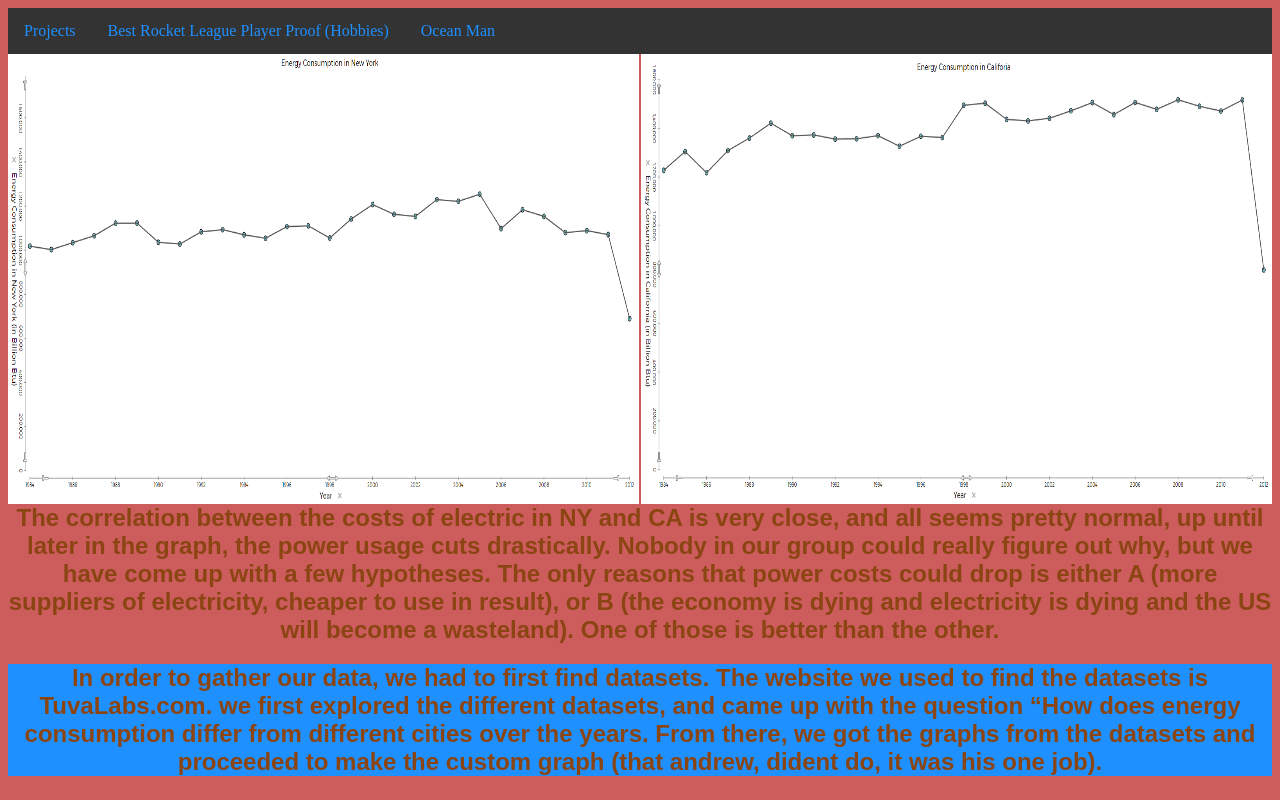
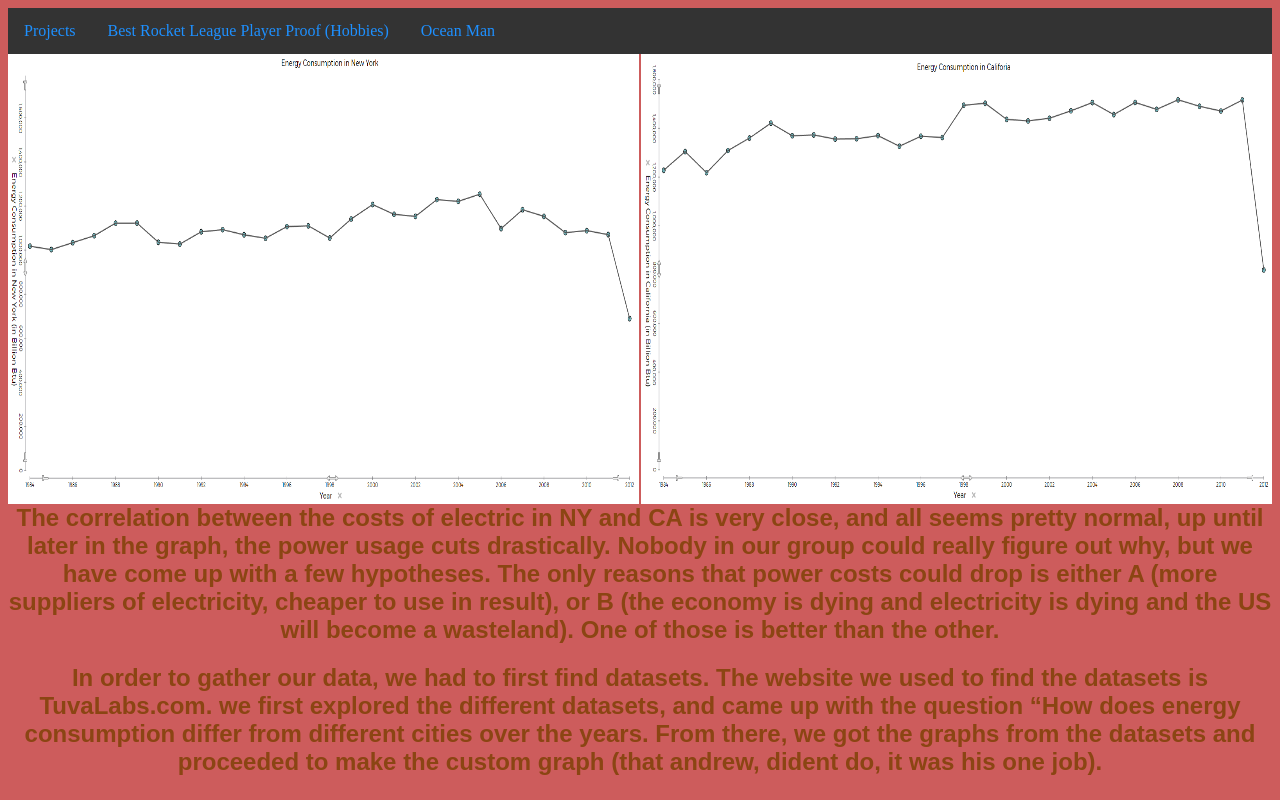
Before and after one commit to AgelessBewitchingForest/cs.portfolio-, a plain HTML site: page Energy_Consumption.html in a window 1280 px wide. Drawn offline with Linux system fonts and the light colour scheme.

Commit message:
Update Energy_Consumption.html

```diff
--- a/Energy_Consumption.html
+++ b/Energy_Consumption.html
@@ -21,7 +21,7 @@
  dying and the US will become a wasteland). One of those is better than the other.
  </h2>
  <p>
- <h2>
+ <h2 style="background-color: IndianRed;">
  In order to gather our data, we had to first find datasets. The website we used to
  find the datasets is TuvaLabs.com. we first explored the different datasets, and came
  up with the question “How does energy consumption differ from different cities over the years.
```
